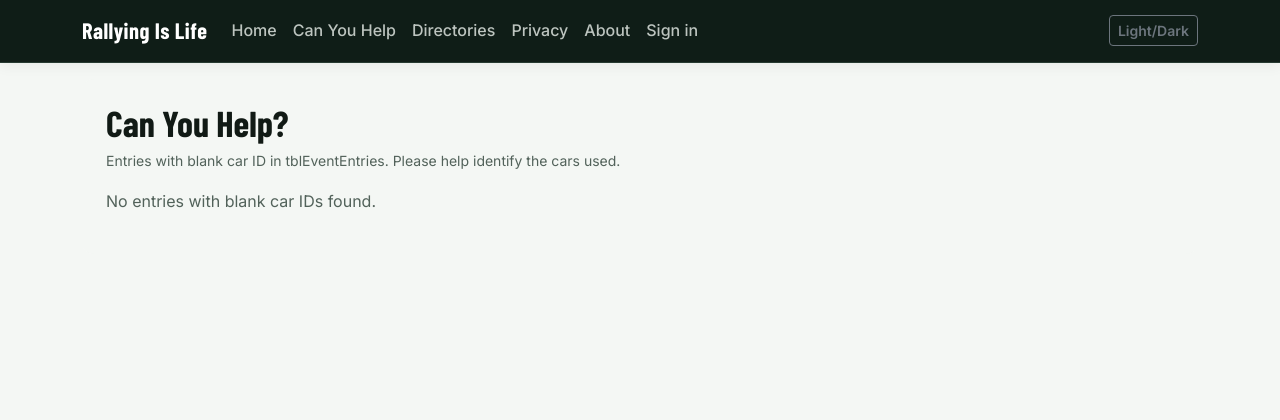
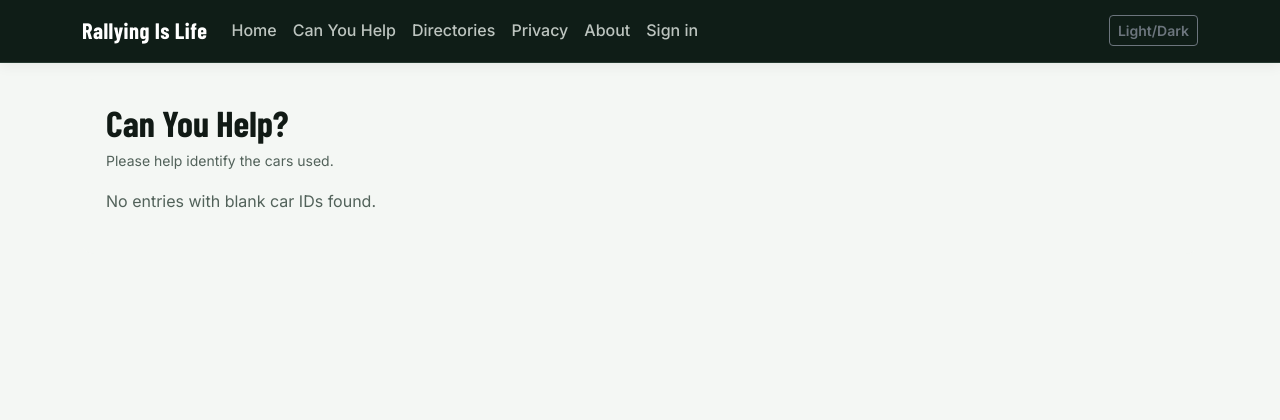
Before and after one commit to Rallying-Is-Life/App-FrontEnd, an ASP.NET Core app: page /CanHelp in a window 1280 px wide. Shown: the top 420 px of the page. Run offline with ASP.NET Core 8, Linux system fonts and the light colour scheme; style sheets or scripts are compiled from the project's sources; some libraries are stand-ins or nearby versions.

Commit message:
FIX: /CanHelp - remove internal table reference from page copy

```diff
--- a/Pages/CanHelp.cshtml
+++ b/Pages/CanHelp.cshtml
@@ -5,7 +5,7 @@
 }
 <div class="card-modern p-4 mb-4">
     <h2>Can You Help?</h2>
-    <p class="text-muted small">Entries with blank car ID in tblEventEntries. Please help identify the cars used.</p>
+    <p class="text-muted small">Please help identify the cars used.</p>
 
     @if (Model.Count == 0)
     {
```
